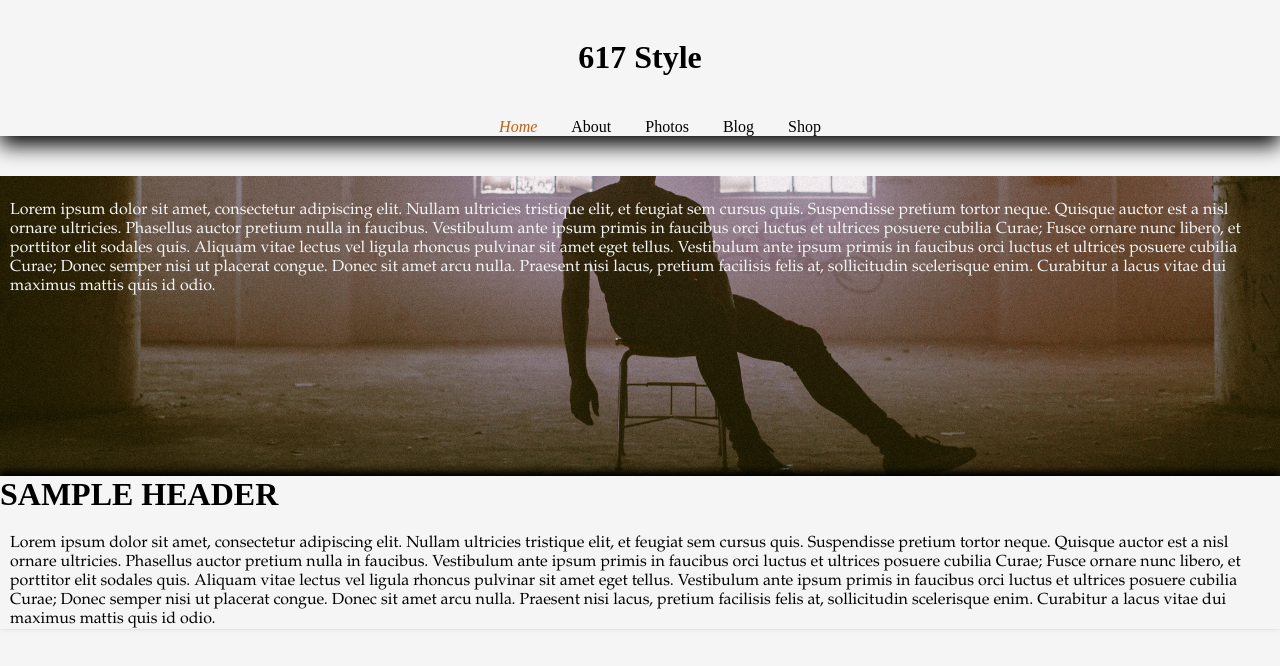
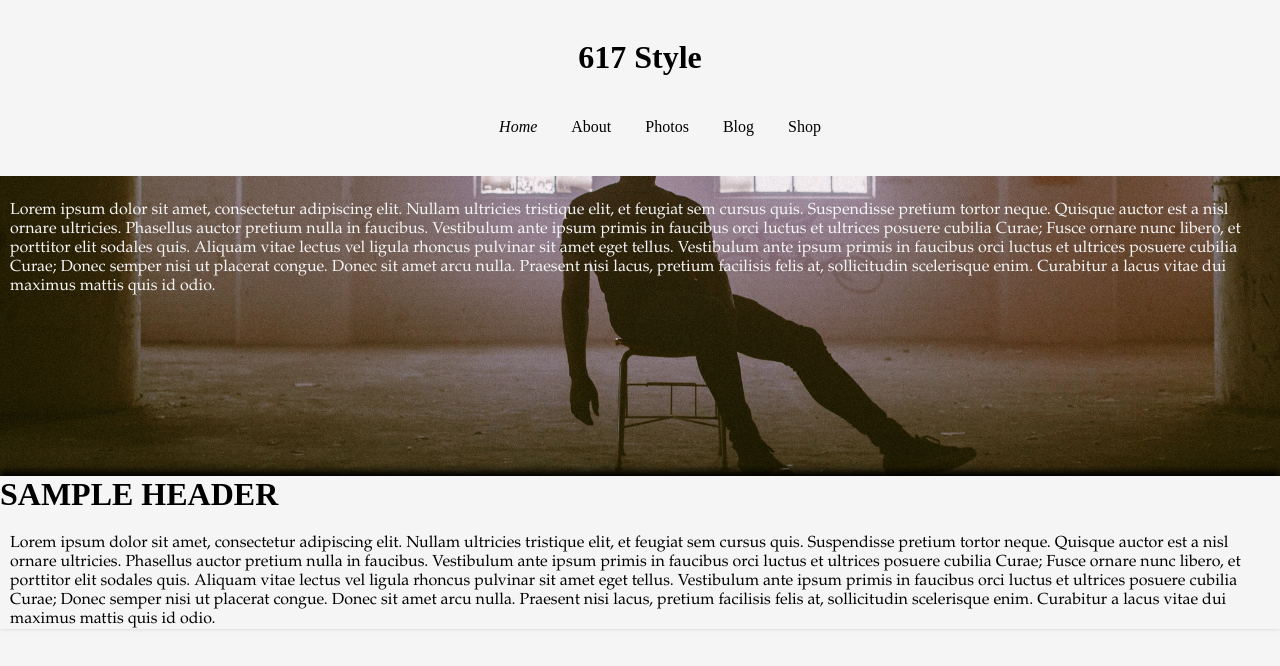
Before and after one commit to owenlanphear/617style, a plain HTML site: page index.html in a window 1280 px wide. In both pictures the pointer is over the link "Home". Drawn offline with Linux system fonts and the light colour scheme; files that its build step writes are made by us from their sources.

Commit message:
Add files via upload

```diff
--- a/617style.css
+++ b/617style.css
@@ -19,14 +19,13 @@
   color: #000000;
 }
 .nav a:hover{
-  color: #C06014;
-  transition: .1s;
+  border-bottom: black, solid;
+  transition: .05s;
 }
 
 /*HEADING ITEMS*/
 .heading {
   background-color: #F5F5F5;
-  box-shadow: 0px 9px 20px #000000;
   z-index: 10;
   position: fixed;
   width: 100%;
```
